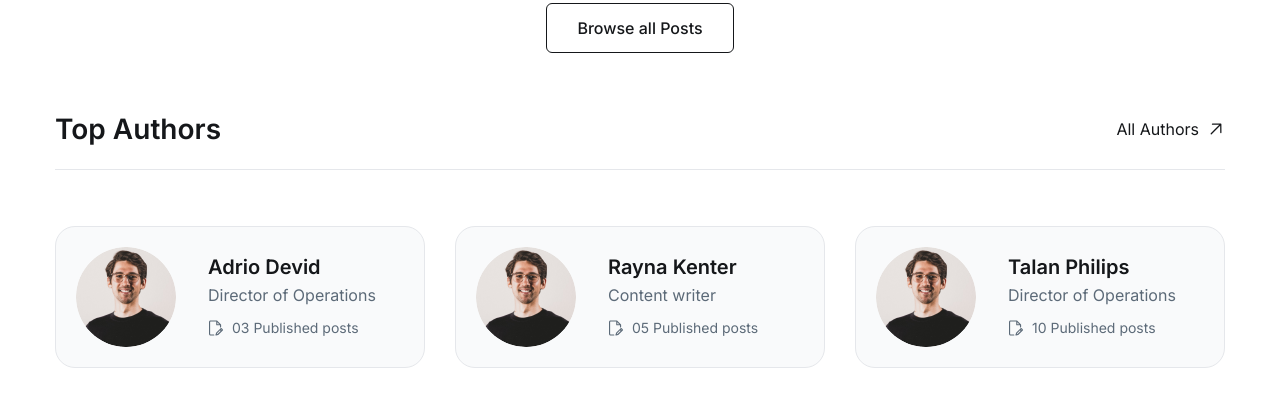
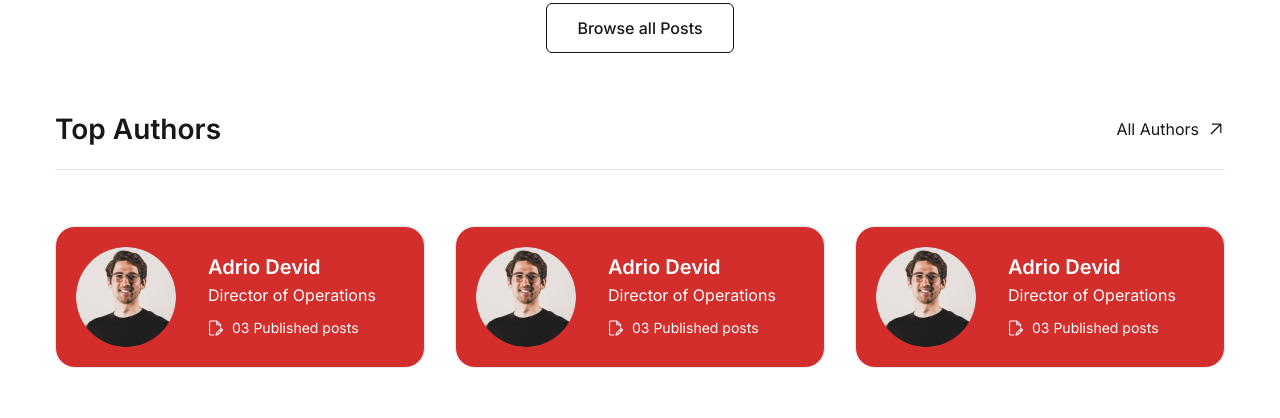
Before and after one commit to Fm-Afzal/chayerTong, a website: page index.html in a window 1280 px wide. Shown: the part 1641-2059 px from the top of the page. Drawn offline with nearby package versions, Linux system fonts and the light colour scheme.

Commit message:
button color change

```diff
--- a/index.html
+++ b/index.html
@@ -16,7 +16,7 @@
     <div x-show="loaded"
         x-init="window.addEventListener('DOMContentLoaded', () => {setTimeout(() => loaded = false, 500)})"
         class="fixed left-0 top-0 z-999999 flex h-screen w-screen items-center justify-center bg-white">
-        <div class="h-16 w-16 animate-spin rounded-full border-4 border-solid border-primary border-t-transparent">
+        <div class="h-16 w-16 animate-spin rounded-full border-4 border-solid border-orange border-t-transparent">
         </div>
     </div>
 
@@ -665,7 +665,7 @@
                     <!-- Blog Categories Content End -->
 
                     <button
-                        class="flex justify-center font-medium text-dark border border-dark rounded-md py-3 px-7.5 hover:bg-dark hover:text-white ease-in duration-200 mx-auto mt-12.5 lg:mt-17.5">
+                        class="flex justify-center font-medium text-dark border border-dark hover:border-orange rounded-md py-3 px-7.5 hover:bg-orange hover:text-white ease-in duration-200 mx-auto mt-12.5 lg:mt-17.5">
                         Browse all Posts
                     </button>
                 </div>
@@ -705,14 +705,14 @@
                         <!-- Author Item -->
                         <a href="#" class="group">
                             <div
-                                class="border border-gray-3 rounded-[20px] bg-gray p-5 group-hover:bg-white group-hover:drop-shadow-1 group-hover:-translate-y-2 transition-all">
+                                class="border border-gray-3 rounded-[20px] bg-red-2 p-5 group-hover:bg-red group-hover:drop-shadow-1 group-hover:-translate-y-2 transition-all">
                                 <div class="flex flex-wrap items-center gap-8">
                                     <div class="w-25 h-25 rounded-full overflow-hidden">
                                         <img src="./assets/images/user-01.png" alt="user">
                                     </div>
 
-                                    <div>
-                                        <h3 class="font-semibold text-custom-xl text-dark mb-1">
+                                    <div class="text-white">
+                                        <h3 class="font-semibold text-custom-xl text-white mb-1">
                                             Adrio Devid
                                         </h3>
                                         <p>Director of Operations</p>
@@ -736,46 +736,15 @@
                         <!-- Author Item -->
                         <a href="#" class="group">
                             <div
-                                class="border border-gray-3 rounded-[20px] bg-gray p-5 group-hover:bg-white group-hover:drop-shadow-1 group-hover:-translate-y-2 transition-all">
+                                class="border border-gray-3 rounded-[20px] bg-red-2 p-5 group-hover:bg-red group-hover:drop-shadow-1 group-hover:-translate-y-2 transition-all">
                                 <div class="flex flex-wrap items-center gap-8">
                                     <div class="w-25 h-25 rounded-full overflow-hidden">
                                         <img src="./assets/images/user-01.png" alt="user">
                                     </div>
 
-                                    <div>
-                                        <h3 class="font-semibold text-custom-xl text-dark mb-1">
-                                            Rayna Kenter
-                                        </h3>
-                                        <p>Content writer</p>
-                                        <span class="flex items-center gap-2 text-custom-sm mt-2.5">
-                                            <svg class="fill-current" width="16" height="16" viewBox="0 0 16 16"
-                                                fill="none" xmlns="http://www.w3.org/2000/svg">
-                                                <path
-                                                    d="M5.775 14.4501H2.575C2.325 14.4501 2.125 14.2501 2.125 14.0001V2.00009C2.125 1.75009 2.325 1.55009 2.575 1.55009H8.225V4.75009C8.225 5.05009 8.475 5.32509 8.8 5.32509H11.975V7.00009C11.975 7.30009 12.225 7.57509 12.55 7.57509C12.875 7.57509 13.125 7.32509 13.125 7.00009V4.90009C13.125 4.62509 13 4.35009 12.8 4.15009L9.3 0.750091C9.1 0.550091 8.825 0.450091 8.55 0.450091H2.55C1.7 0.425091 1 1.15009 1 2.00009V14.0001C1 14.8501 1.7 15.5751 2.575 15.5751H5.8C6.1 15.5751 6.375 15.3251 6.375 15.0001C6.375 14.6751 6.1 14.4501 5.775 14.4501ZM9.325 2.35009L11.2 4.20009H9.325V2.35009Z"
-                                                    fill=""></path>
-                                                <path
-                                                    d="M14.7996 9.40015C14.5996 9.20015 14.3996 9.00015 14.1996 8.80015C14.0246 8.62515 13.8496 8.42515 13.6496 8.25015C13.5496 8.12515 13.3996 8.02515 13.2246 8.00015C13.0246 7.97515 12.8246 8.02515 12.6746 8.15015L8.32461 12.4751C8.19961 12.6001 8.12461 12.7251 8.07461 12.8751L7.44961 14.7751L7.34961 15.0751L7.52461 15.3001C7.59961 15.4001 7.74961 15.5501 8.02461 15.5501H8.12461L10.0996 14.9001C10.2496 14.8501 10.3996 14.7751 10.4996 14.6501L14.7996 10.3751C14.9246 10.2501 14.9996 10.0751 14.9996 9.87515C14.9996 9.70015 14.9246 9.52515 14.7996 9.40015ZM13.1246 9.30015C13.2246 9.40015 13.3246 9.50015 13.3996 9.60015C13.4996 9.70015 13.5996 9.80015 13.6996 9.90015L13.4246 10.1751L12.8496 9.60015L13.1246 9.30015ZM9.72461 13.8501L8.84961 14.1251L9.12461 13.2501L12.0246 10.3501L12.5996 10.9251L9.72461 13.8501Z"
-                                                    fill=""></path>
-                                            </svg>
-                                            05 Published posts
-                                        </span>
-                                    </div>
-                                </div>
-                            </div>
-                        </a>
-
-                        <!-- Author Item -->
-                        <a href="#" class="group">
-                            <div
-                                class="border border-gray-3 rounded-[20px] bg-gray p-5 group-hover:bg-white group-hover:drop-shadow-1 group-hover:-translate-y-2 transition-all">
-                                <div class="flex flex-wrap items-center gap-8">
-                                    <div class="w-25 h-25 rounded-full overflow-hidden">
-                                        <img src="./assets/images/user-01.png" alt="user">
-                                    </div>
-
-                                    <div>
-                                        <h3 class="font-semibold text-custom-xl text-dark mb-1">
-                                            Talan Philips
+                                    <div class="text-white">
+                                        <h3 class="font-semibold text-custom-xl text-white mb-1">
+                                            Adrio Devid
                                         </h3>
                                         <p>Director of Operations</p>
                                         <span class="flex items-center gap-2 text-custom-sm mt-2.5">
@@ -788,7 +757,38 @@
                                                     d="M14.7996 9.40015C14.5996 9.20015 14.3996 9.00015 14.1996 8.80015C14.0246 8.62515 13.8496 8.42515 13.6496 8.25015C13.5496 8.12515 13.3996 8.02515 13.2246 8.00015C13.0246 7.97515 12.8246 8.02515 12.6746 8.15015L8.32461 12.4751C8.19961 12.6001 8.12461 12.7251 8.07461 12.8751L7.44961 14.7751L7.34961 15.0751L7.52461 15.3001C7.59961 15.4001 7.74961 15.5501 8.02461 15.5501H8.12461L10.0996 14.9001C10.2496 14.8501 10.3996 14.7751 10.4996 14.6501L14.7996 10.3751C14.9246 10.2501 14.9996 10.0751 14.9996 9.87515C14.9996 9.70015 14.9246 9.52515 14.7996 9.40015ZM13.1246 9.30015C13.2246 9.40015 13.3246 9.50015 13.3996 9.60015C13.4996 9.70015 13.5996 9.80015 13.6996 9.90015L13.4246 10.1751L12.8496 9.60015L13.1246 9.30015ZM9.72461 13.8501L8.84961 14.1251L9.12461 13.2501L12.0246 10.3501L12.5996 10.9251L9.72461 13.8501Z"
                                                     fill=""></path>
                                             </svg>
-                                            10 Published posts
+                                            03 Published posts
+                                        </span>
+                                    </div>
+                                </div>
+                            </div>
+                        </a>
+
+                        <!-- Author Item -->
+                        <a href="#" class="group">
+                            <div
+                                class="border border-gray-3 rounded-[20px] bg-red-2 p-5 group-hover:bg-red group-hover:drop-shadow-1 group-hover:-translate-y-2 transition-all">
+                                <div class="flex flex-wrap items-center gap-8">
+                                    <div class="w-25 h-25 rounded-full overflow-hidden">
+                                        <img src="./assets/images/user-01.png" alt="user">
+                                    </div>
+
+                                    <div class="text-white">
+                                        <h3 class="font-semibold text-custom-xl text-white mb-1">
+                                            Adrio Devid
+                                        </h3>
+                                        <p>Director of Operations</p>
+                                        <span class="flex items-center gap-2 text-custom-sm mt-2.5">
+                                            <svg class="fill-current" width="16" height="16" viewBox="0 0 16 16"
+                                                fill="none" xmlns="http://www.w3.org/2000/svg">
+                                                <path
+                                                    d="M5.775 14.4501H2.575C2.325 14.4501 2.125 14.2501 2.125 14.0001V2.00009C2.125 1.75009 2.325 1.55009 2.575 1.55009H8.225V4.75009C8.225 5.05009 8.475 5.32509 8.8 5.32509H11.975V7.00009C11.975 7.30009 12.225 7.57509 12.55 7.57509C12.875 7.57509 13.125 7.32509 13.125 7.00009V4.90009C13.125 4.62509 13 4.35009 12.8 4.15009L9.3 0.750091C9.1 0.550091 8.825 0.450091 8.55 0.450091H2.55C1.7 0.425091 1 1.15009 1 2.00009V14.0001C1 14.8501 1.7 15.5751 2.575 15.5751H5.8C6.1 15.5751 6.375 15.3251 6.375 15.0001C6.375 14.6751 6.1 14.4501 5.775 14.4501ZM9.325 2.35009L11.2 4.20009H9.325V2.35009Z"
+                                                    fill=""></path>
+                                                <path
+                                                    d="M14.7996 9.40015C14.5996 9.20015 14.3996 9.00015 14.1996 8.80015C14.0246 8.62515 13.8496 8.42515 13.6496 8.25015C13.5496 8.12515 13.3996 8.02515 13.2246 8.00015C13.0246 7.97515 12.8246 8.02515 12.6746 8.15015L8.32461 12.4751C8.19961 12.6001 8.12461 12.7251 8.07461 12.8751L7.44961 14.7751L7.34961 15.0751L7.52461 15.3001C7.59961 15.4001 7.74961 15.5501 8.02461 15.5501H8.12461L10.0996 14.9001C10.2496 14.8501 10.3996 14.7751 10.4996 14.6501L14.7996 10.3751C14.9246 10.2501 14.9996 10.0751 14.9996 9.87515C14.9996 9.70015 14.9246 9.52515 14.7996 9.40015ZM13.1246 9.30015C13.2246 9.40015 13.3246 9.50015 13.3996 9.60015C13.4996 9.70015 13.5996 9.80015 13.6996 9.90015L13.4246 10.1751L12.8496 9.60015L13.1246 9.30015ZM9.72461 13.8501L8.84961 14.1251L9.12461 13.2501L12.0246 10.3501L12.5996 10.9251L9.72461 13.8501Z"
+                                                    fill=""></path>
+                                            </svg>
+                                            03 Published posts
                                         </span>
                                     </div>
                                 </div>
```
Also changed, not shown: css/output.css.
